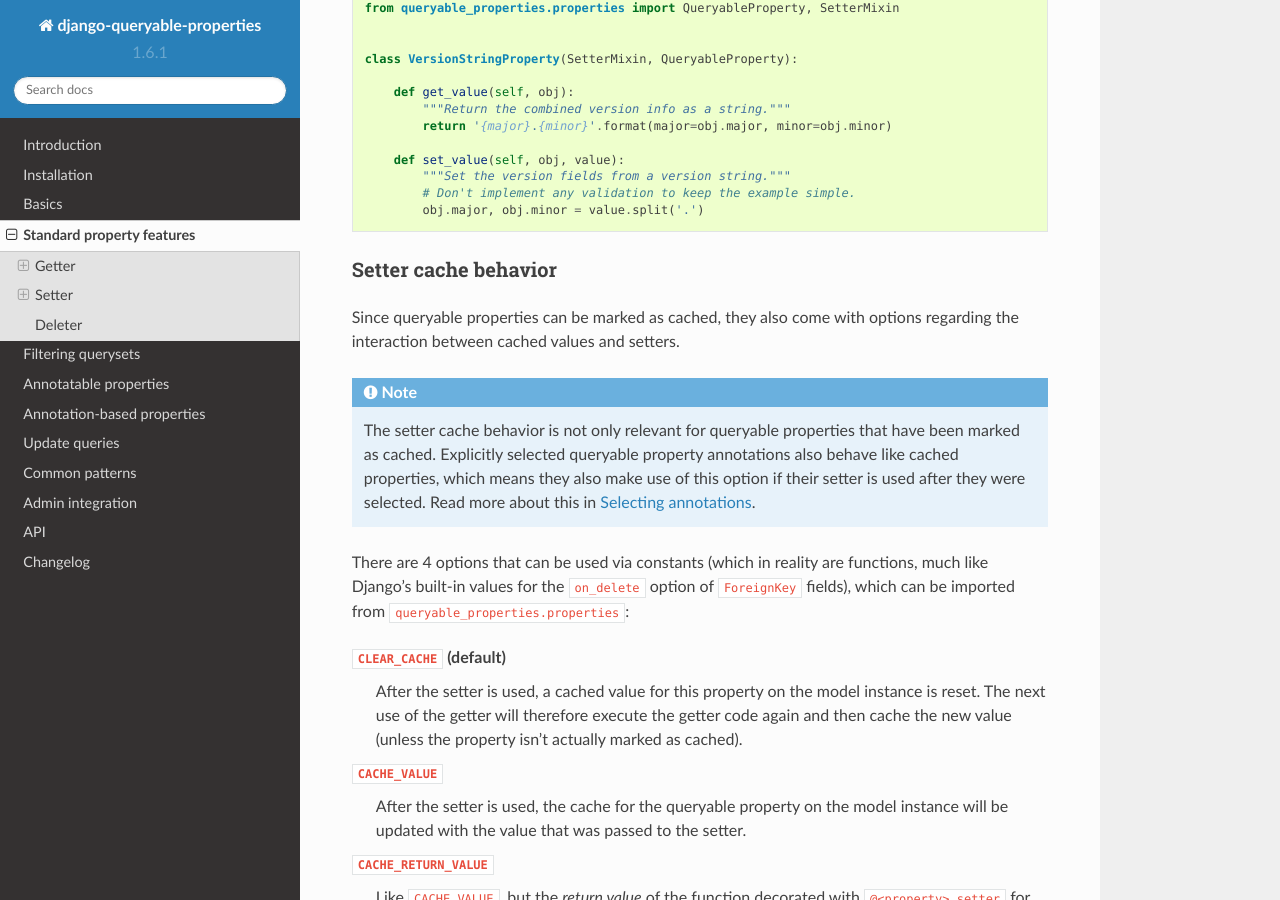
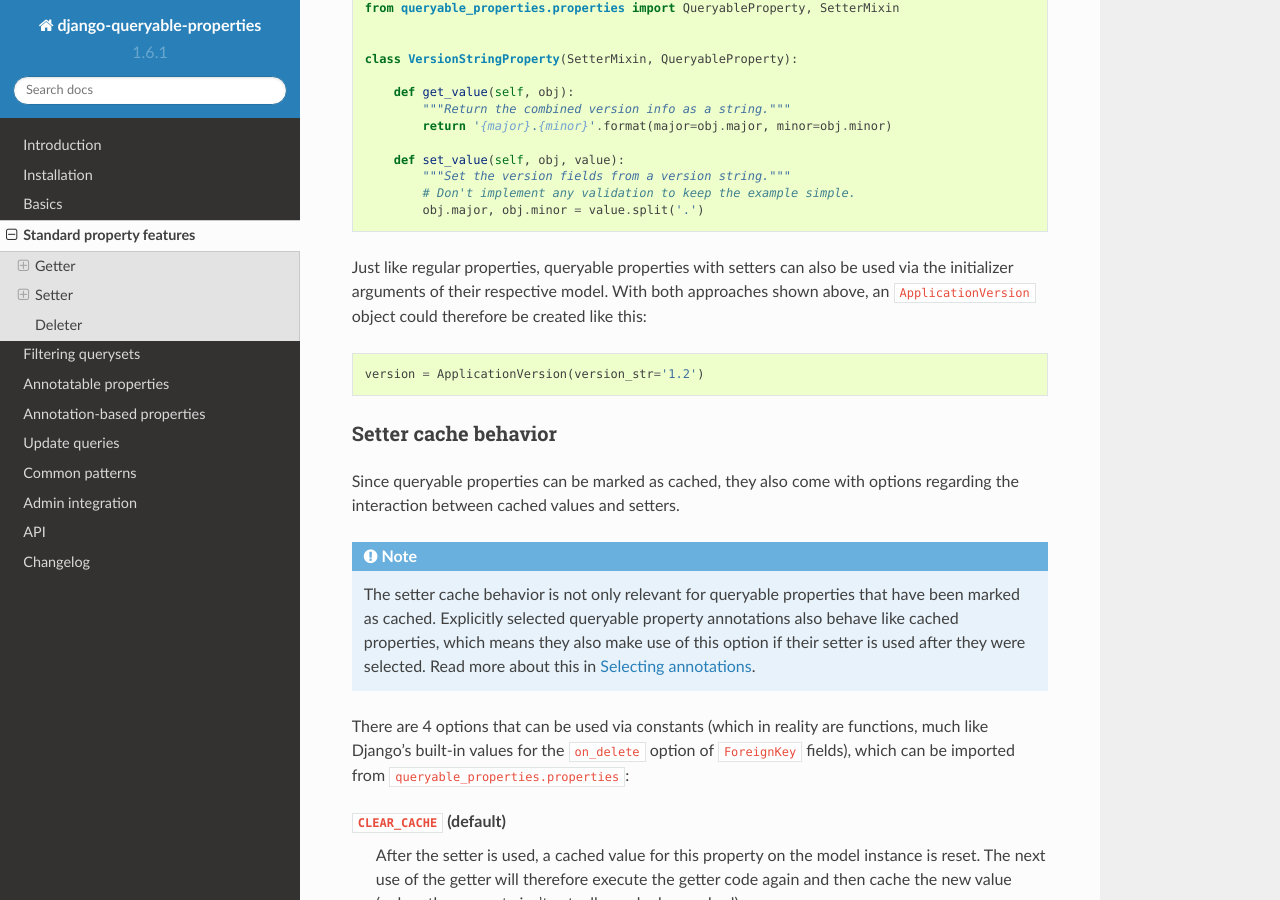
Before and after one commit to W1ldPo1nter/django-queryable-properties, a Sphinx documentation site: the page built from docs/standard_features.rst, in a window 1280 px wide and 900 px high, scrolled down 2925 px. Built offline with Sphinx 7.4.7 and the Read the Docs theme 2.0.0, drawn with Linux system fonts in a browser that asks for light colours.

Commit message:
Documented the usage of queryable properties with setters via model init kwargs

```diff
--- a/docs/standard_features.rst
+++ b/docs/standard_features.rst
@@ -155,6 +155,14 @@ implemented correctly.
             # Don't implement any validation to keep the example simple.
             obj.major, obj.minor = value.split('.')
 
+Just like regular properties, queryable properties with setters can also be used via the initializer arguments of their
+respective model.
+With both approaches shown above, an ``ApplicationVersion`` object could therefore be created like this:
+
+.. code-block:: python
+
+    version = ApplicationVersion(version_str='1.2')
+
 Setter cache behavior
 ^^^^^^^^^^^^^^^^^^^^^
 
```
